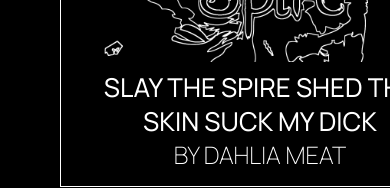
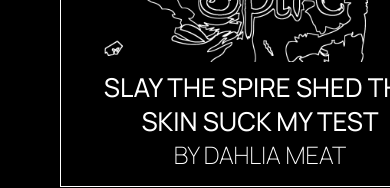
Before and after one commit to darlenepetal/nullwave, a SvelteKit app: page / in a window 390 px wide. Shown: the part 381-569 px from the top of the page. Built offline with nearby package versions, Linux system fonts and the light colour scheme.

Commit message:
testing mobile scaling

```diff
--- a/src/routes/+page.svelte
+++ b/src/routes/+page.svelte
@@ -12,7 +12,7 @@
 	<div class="container-fluid">
 		<div class="row article-title">
 			<a class="nav-item nav-link variable-manrope" href="/essays/slay-the-spire-shed-the-skin">
-				SLAY THE SPIRE SHED THE SKIN SUCK MY DICK
+				SLAY THE SPIRE SHED THE SKIN SUCK MY TEST
 			</a>
 		</div>
 		<div class="row article-author">
--- a/static/styles.css
+++ b/static/styles.css
@@ -2,6 +2,7 @@
     font-size: 20px;
     padding-left: 1.5rem;
     padding-right: 1.5rem;
+    margin: auto;
 }
 
 body {
@@ -9,7 +10,6 @@
     color: white;
     font-family: 'Manrope';
 
-    margin: auto;
     max-width: 55rem;
     font-weight: 100;
 }
```
